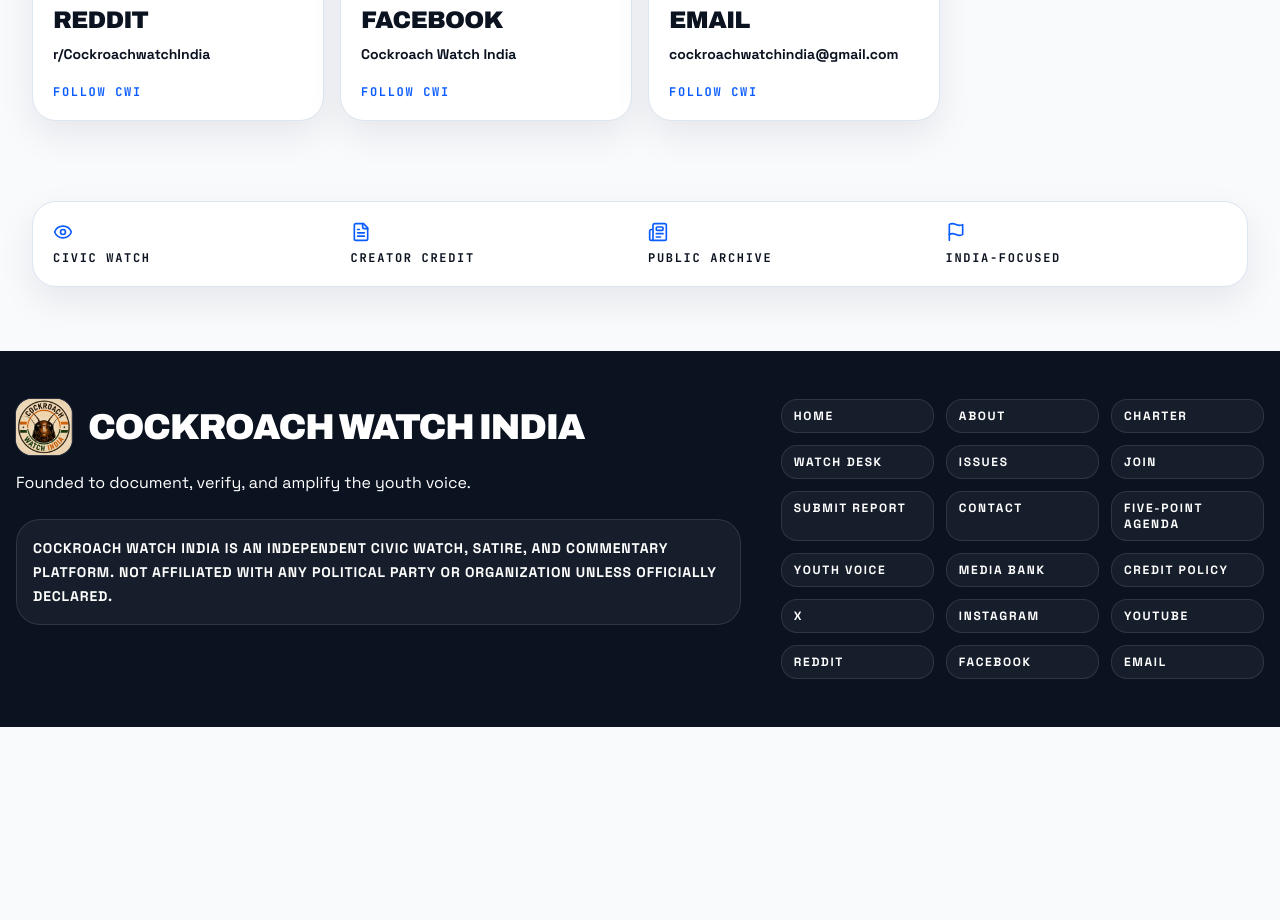
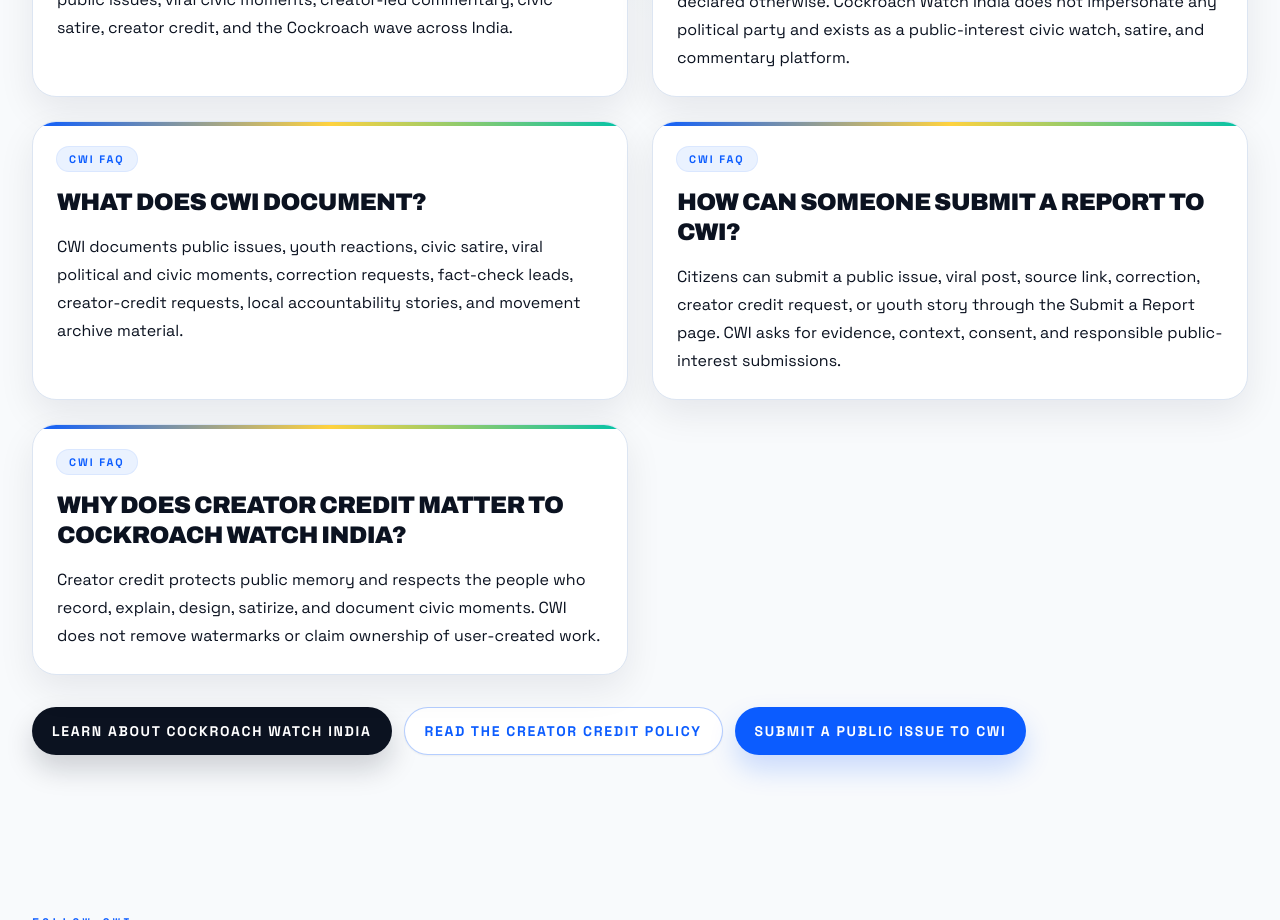
Before and after one commit to callmepnj/CWI, a Next.js app: page / in a window 1280 px wide. Shown: the part 11080-12000 px from the top of the page. Before the commit the page ends 11807 px from the top, so only its background shows below. Built offline with nearby package versions, Linux system fonts and the light colour scheme.

Commit message:
Strengthen homepage SEO signals

```diff
--- a/app/layout.tsx
+++ b/app/layout.tsx
@@ -59,7 +59,7 @@
   email: site.email,
   description: "Founder-led civic watch, satire, and commentary platform.",
   logo: `${site.url}/brand/logo.png`,
-  sameAs: [site.x, site.instagram, site.youtube, site.reddit, site.facebook]
+  sameAs: [site.x, site.instagram, site.youtube, site.telegram, site.reddit, site.facebook]
 };
 
 const websiteJsonLd = {
--- a/app/page.tsx
+++ b/app/page.tsx
@@ -19,7 +19,78 @@
 import { issues } from "@/data/issues";
 import { posts } from "@/data/posts";
 import { roles } from "@/data/roles";
-import { createMetadata } from "@/lib/seo";
+import { absoluteUrl, createMetadata } from "@/lib/seo";
+import { site } from "@/lib/site";
+
+const homepageFaqs = [
+  {
+    question: "What is Cockroach Watch India?",
+    answer:
+      "Cockroach Watch India, also known as CWI, is a founder-led civic watch, satire, and commentary platform documenting youth voice, public issues, viral civic moments, creator-led commentary, civic satire, creator credit, and the Cockroach wave across India."
+  },
+  {
+    question: "Is CWI the official Cockroach Janta Party website?",
+    answer:
+      "No. CWI is independent from Cockroach Janta Party unless officially declared otherwise. Cockroach Watch India does not impersonate any political party and exists as a public-interest civic watch, satire, and commentary platform."
+  },
+  {
+    question: "What does CWI document?",
+    answer:
+      "CWI documents public issues, youth reactions, civic satire, viral political and civic moments, correction requests, fact-check leads, creator-credit requests, local accountability stories, and movement archive material."
+  },
+  {
+    question: "How can someone submit a report to CWI?",
+    answer:
+      "Citizens can submit a public issue, viral post, source link, correction, creator credit request, or youth story through the Submit a Report page. CWI asks for evidence, context, consent, and responsible public-interest submissions."
+  },
+  {
+    question: "Why does creator credit matter to Cockroach Watch India?",
+    answer:
+      "Creator credit protects public memory and respects the people who record, explain, design, satirize, and document civic moments. CWI does not remove watermarks or claim ownership of user-created work."
+  }
+];
+
+const homepageFaqJsonLd = {
+  "@context": "https://schema.org",
+  "@type": "FAQPage",
+  mainEntity: homepageFaqs.map((faq) => ({
+    "@type": "Question",
+    name: faq.question,
+    acceptedAnswer: {
+      "@type": "Answer",
+      text: faq.answer
+    }
+  }))
+};
+
+const homepageWebPageJsonLd = {
+  "@context": "https://schema.org",
+  "@type": "WebPage",
+  name: "Cockroach Watch India - CWI Civic Watch Platform",
+  url: absoluteUrl("/"),
+  description: site.description,
+  isPartOf: {
+    "@type": "WebSite",
+    name: site.name,
+    url: site.url
+  },
+  about: [
+    "Cockroach Watch India",
+    "CWI",
+    "Cockroach wave",
+    "Youth voice India",
+    "Civic watch India",
+    "Political satire India",
+    "Public issues India",
+    "Creator credit"
+  ],
+  primaryImageOfPage: {
+    "@type": "ImageObject",
+    url: absoluteUrl("/opengraph-image"),
+    width: 1200,
+    height: 630
+  }
+};
 
 export const metadata = createMetadata({
   title: "Cockroach Watch India — CWI Civic Watch Platform",
@@ -31,6 +102,14 @@
 export default function HomePage() {
   return (
     <>
+      <script
+        type="application/ld+json"
+        dangerouslySetInnerHTML={{ __html: JSON.stringify(homepageWebPageJsonLd) }}
+      />
+      <script
+        type="application/ld+json"
+        dangerouslySetInnerHTML={{ __html: JSON.stringify(homepageFaqJsonLd) }}
+      />
       <HeroSection />
       <WatchTicker />
       <Section title="A Statement From The Founders">
@@ -144,6 +223,32 @@
           </Button>
         </div>
       </Section>
+      <Section
+        eyebrow="Public Questions"
+        title="Cockroach Watch India FAQ"
+        subtitle="Clear answers for searchers, creators, citizens, and readers trying to understand CWI without confusing it with any political party."
+      >
+        <div className="grid gap-6 md:grid-cols-2">
+          {homepageFaqs.map((faq) => (
+            <Card key={faq.question}>
+              <CardLabel>CWI FAQ</CardLabel>
+              <h3 className="font-display text-2xl font-black uppercase leading-tight tracking-[-0.03em]">{faq.question}</h3>
+              <p className="mt-4 leading-7 text-ink/72">{faq.answer}</p>
+            </Card>
+          ))}
+        </div>
+        <div className="mt-8 flex flex-wrap gap-3">
+          <Button asChild>
+            <Link href="/about">Learn about Cockroach Watch India</Link>
+          </Button>
+          <Button asChild variant="outline">
+            <Link href="/credit-policy">Read the creator credit policy</Link>
+          </Button>
+          <Button asChild variant="green">
+            <Link href="/submit">Submit a public issue to CWI</Link>
+          </Button>
+        </div>
+      </Section>
       <Section eyebrow="Follow CWI" title="Follow CWI">
         <SocialLinks />
       </Section>
```
Also changed, not shown: 2 other files (tests, documents, lock files or other folders).
